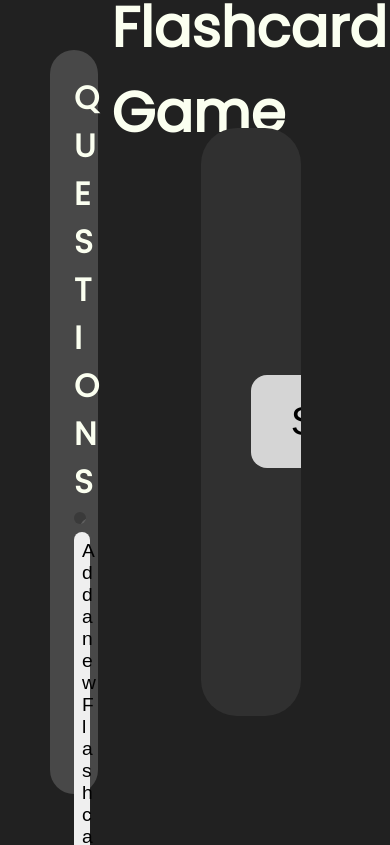
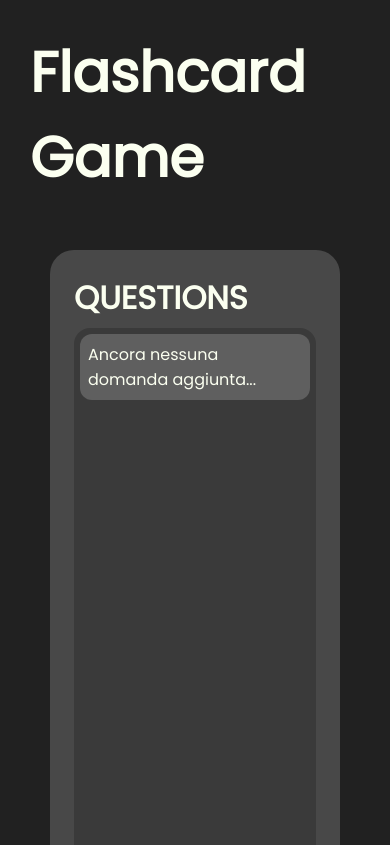
Before and after one commit to unNomeDaBM/Flashcard-WebApp, a Vue app: page / in a window 390 px wide. Shown: the top 845 px of the page. Built offline with nearby package versions, Linux system fonts and the light colour scheme.

Commit message:
Small changes to the QuestionList.vue component

```diff
--- a/src/App.vue
+++ b/src/App.vue
@@ -12,7 +12,6 @@
   <div class="flashcard-buttons">
     <FlashcardButtons v-if="isGameRunning" @buttonsClicked="(res)=>{mainButtonsHandler(res)}"/>
   </div>
-
 </template>
 
 <script>
@@ -151,4 +150,21 @@
     cursor: pointer;
   }
 
+
+  @media (max-width: 1160px) {
+    #app{
+      display: flex;
+      flex-direction: column;
+      align-items: center;
+    }
+
+    .title{
+      padding: 30px 30px 0 30px;
+    }
+
+    .flashcard-display{
+      width: 100%;
+    }
+  }
+
 </style>
--- a/src/components/FlashcardDisplay.vue
+++ b/src/components/FlashcardDisplay.vue
@@ -61,4 +61,10 @@
         background-color: rgb(44, 44, 44);
         border-radius: 20px;
     }
+
+    @media (max-width: 1160px){
+        .container{
+            width:90%
+        }
+    }
 </style>
--- a/src/components/QuestionsList.vue
+++ b/src/components/QuestionsList.vue
@@ -10,7 +10,7 @@
 
         <ol>
             <li v-if="questions.length == 0" class="placeholderQuestion">Ancora nessuna domanda aggiunta...</li>
-            <li v-for="question in questions" :key="question.id" :class="questionsVisibility    ">
+            <li v-for="question in questions" :key="question.id" :class="questionsVisibilityClass    ">
                 {{ question.q }}
                 <br>
                 <span class="delete-x" @click="deleteFlash(question.id)">X</span>
@@ -21,7 +21,7 @@
             Add a new Flashcard
         </button>
         <button @click="changeQuestionVisibility">
-            Hide questions
+            {{ (questionsVisibilityClass == "") ? "Hide" : "Show"  }} questions
         </button>
     </div>
 
@@ -37,9 +37,9 @@
         data(){
             return{
                 questions: [],
-                questionsVisibility: "",
+                questionsVisibilityClass: "",
                 popupVisibility: false,
-                idCounter: 2,
+                idCounter: 0,
             }
         },
         methods: {
@@ -58,10 +58,10 @@
                 })
             },
             changeQuestionVisibility(){
-                if (this.questionsVisibility == ""){
-                    this.questionsVisibility = "invisibleQuestion";
-                }else if (this.questionsVisibility == "invisibleQuestion"){
-                    this.questionsVisibility = "";
+                if (this.questionsVisibilityClass == ""){
+                    this.questionsVisibilityClass = "invisibleQuestion";
+                }else if (this.questionsVisibilityClass == "invisibleQuestion"){
+                    this.questionsVisibilityClass = "";
                 }
             }
         },
```
